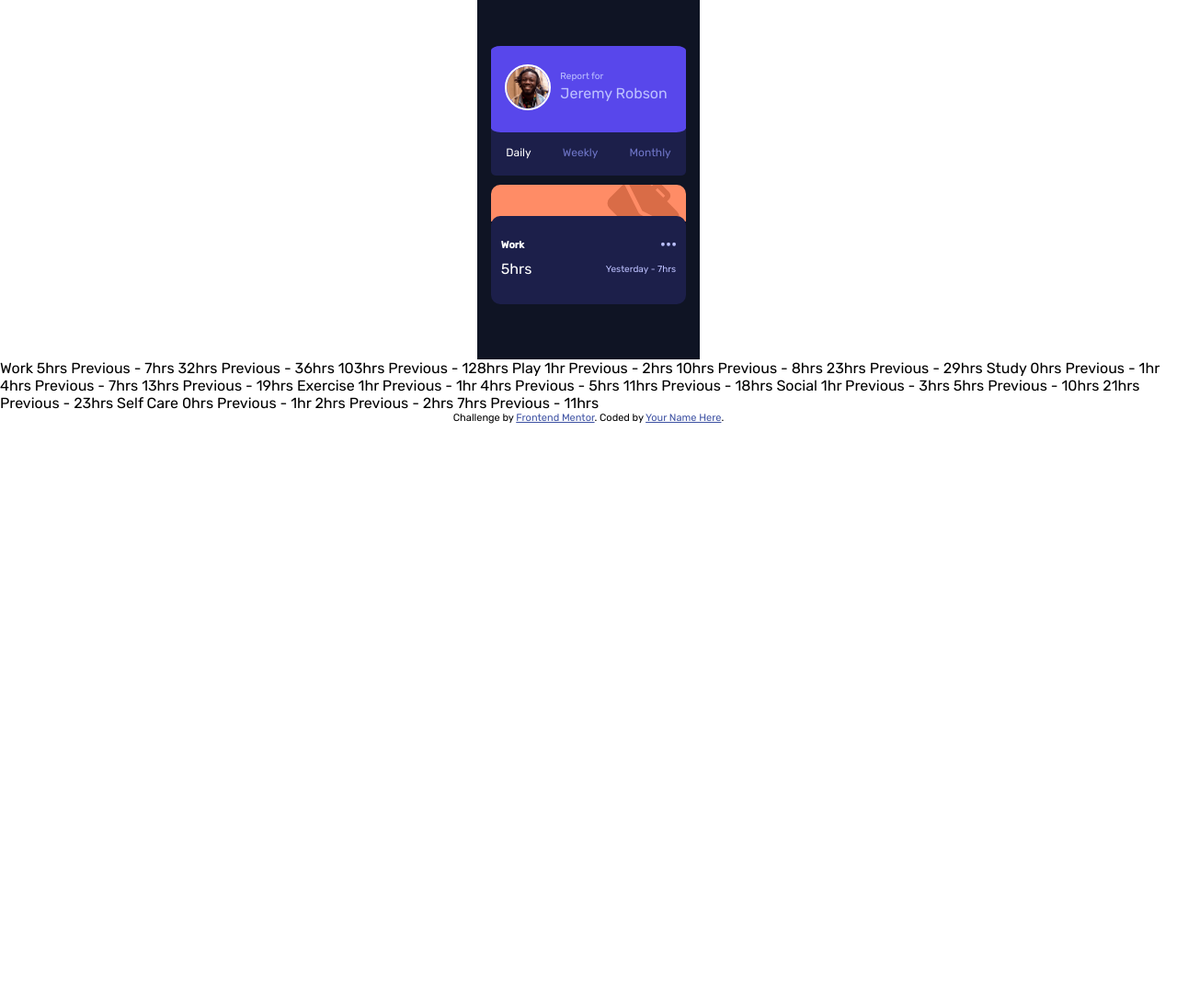
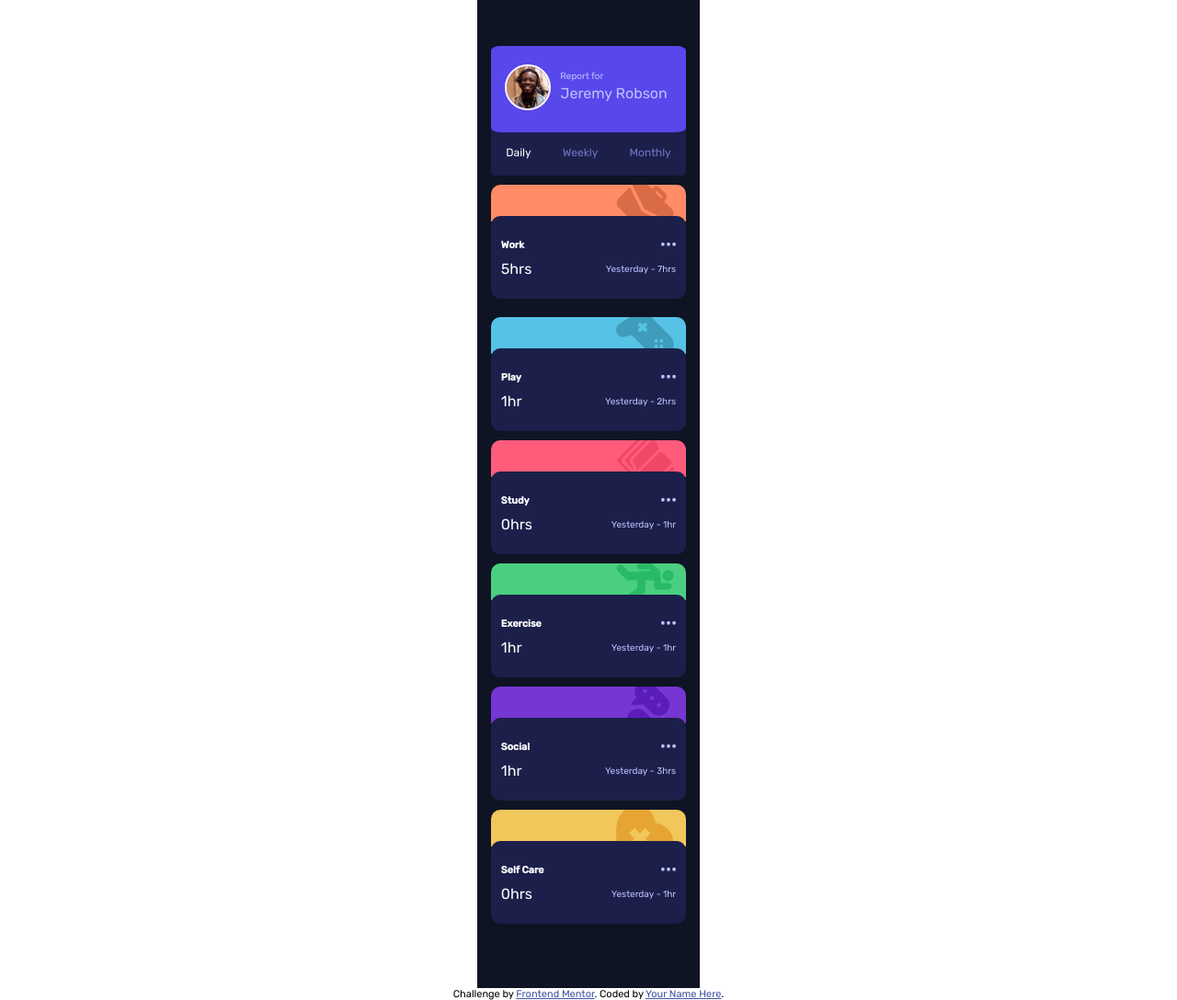
Before and after one commit to Ricksoc/fem-time-tracker, a plain HTML site: page index.html in a window 1280 px wide. Shown: the whole page at 92% size. Before the commit the page ends 800 px from the top, so only its background shows below. Drawn offline with Linux system fonts and the light colour scheme.

Commit message:
Add activity cards
Add html for Play, Study, Exercise, Social and Self Care activity
cards. modify text content and classes

Set a sub-class for each card inside .activity-card-top to specify
background color and image.

Explicitely set height of activity-card-bottom to 90px to match
design appearance.

```diff
--- a/app/scss/_activity-card.scss
+++ b/app/scss/_activity-card.scss
@@ -12,17 +12,44 @@
   border-radius: 10px 10px 0 0;
 
   background-repeat: no-repeat;
-  background-position-x: 95%;
-  background-position-y: 30%;
+  background-size: 30%;
+  background-position-x: 92%;
+  background-position-y: 25%;
 
   &__work {
     background-color: $l-red-work;
     background-image: url("/images/icon-work.svg");
   }
+
+  &__play {
+    background-color: $l-blue-play;
+    background-image: url("/images/icon-play.svg");
+  }
+
+  &__study {
+    background-color: $l-red-study;
+    background-image: url("/images/icon-study.svg");
+  }
+
+  &__exercise {
+    background-color: $l-green-exercise;
+    background-image: url("/images/icon-exercise.svg");
+  }
+
+  &__social {
+    background-color: $violet-social;
+    background-image: url("/images/icon-social.svg");
+  }
+
+  &__self {
+    background-color: $orange-self-care;
+    background-image: url("/images/icon-self-care.svg");
+  }
 }
 
 .activity-card-bottom {
   position: relative;
+  height: 90px;
   z-index: 1;
   border-radius: 10px;
   margin-top: -10px;
--- a/index.html
+++ b/index.html
@@ -69,85 +69,130 @@
           </div>
         </div>
       </div>
+
+        <div class="card activity-card">
+          <div class="activity-card-top activity-card-top__play"></div>
+          <div class="activity-card-bottom activity-card-bottom__play">
+            <div class="grid-container">
+
+              <h6 class="activity-card__title">Play</h6>
+              <a href="/">
+                <svg viewBox="0 0 21 5" width="16" height="5" xmlns="http://www.w3.org/2000/svg">
+                  <path
+                  d="M2.5 0a2.5 2.5 0 1 1 0 5 2.5 2.5 0 0 1 0-5Zm8 0a2.5 2.5 0 1 1 0 5 2.5 2.5 0 0 1 0-5Zm8 0a2.5 2.5 0 1 1 0 5 2.5 2.5 0 0 1 0-5Z"
+                  fill="#BBC0FF"
+                  fill-rule="evenodd"
+                  />
+                </svg>
+              </a>
+              <p class="current-time">1hr</p>
+              <p class="previous-activity">
+                <span class="activity-card__period">Yesterday</span>
+                <span>&nbsp-&nbsp</span>
+                <span class="activity-card__previous">2hrs</span>
+              </p>
+          </div>
+        </div>
+
+        <div class="card activity-card">
+          <div class="activity-card-top activity-card-top__study"></div>
+          <div class="activity-card-bottom activity-card-bottom__study">
+            <div class="grid-container">
+
+              <h6 class="activity-card__title">Study</h6>
+              <a href="/">
+                <svg viewBox="0 0 21 5" width="16" height="5" xmlns="http://www.w3.org/2000/svg">
+                  <path
+                  d="M2.5 0a2.5 2.5 0 1 1 0 5 2.5 2.5 0 0 1 0-5Zm8 0a2.5 2.5 0 1 1 0 5 2.5 2.5 0 0 1 0-5Zm8 0a2.5 2.5 0 1 1 0 5 2.5 2.5 0 0 1 0-5Z"
+                  fill="#BBC0FF"
+                  fill-rule="evenodd"
+                  />
+                </svg>
+              </a>
+              <p class="current-time">0hrs</p>
+              <p class="previous-activity">
+                <span class="activity-card__period">Yesterday</span>
+                <span>&nbsp-&nbsp</span>
+                <span class="activity-card__previous">1hr</span>
+              </p>
+          </div>
+        </div>
+
+        <div class="card activity-card">
+          <div class="activity-card-top activity-card-top__exercise"></div>
+          <div class="activity-card-bottom activity-card-bottom__exercise">
+            <div class="grid-container">
+
+              <h6 class="activity-card__title">Exercise</h6>
+              <a href="/">
+                <svg viewBox="0 0 21 5" width="16" height="5" xmlns="http://www.w3.org/2000/svg">
+                  <path
+                  d="M2.5 0a2.5 2.5 0 1 1 0 5 2.5 2.5 0 0 1 0-5Zm8 0a2.5 2.5 0 1 1 0 5 2.5 2.5 0 0 1 0-5Zm8 0a2.5 2.5 0 1 1 0 5 2.5 2.5 0 0 1 0-5Z"
+                  fill="#BBC0FF"
+                  fill-rule="evenodd"
+                  />
+                </svg>
+              </a>
+              <p class="current-time">1hr</p>
+              <p class="previous-activity">
+                <span class="activity-card__period">Yesterday</span>
+                <span>&nbsp-&nbsp</span>
+                <span class="activity-card__previous">1hr</span>
+              </p>
+          </div>
+        </div>
+
+        <div class="card activity-card">
+          <div class="activity-card-top activity-card-top__social"></div>
+          <div class="activity-card-bottom activity-card-bottom__social">
+            <div class="grid-container">
+
+              <h6 class="activity-card__title">Social</h6>
+              <a href="/">
+                <svg viewBox="0 0 21 5" width="16" height="5" xmlns="http://www.w3.org/2000/svg">
+                  <path
+                  d="M2.5 0a2.5 2.5 0 1 1 0 5 2.5 2.5 0 0 1 0-5Zm8 0a2.5 2.5 0 1 1 0 5 2.5 2.5 0 0 1 0-5Zm8 0a2.5 2.5 0 1 1 0 5 2.5 2.5 0 0 1 0-5Z"
+                  fill="#BBC0FF"
+                  fill-rule="evenodd"
+                  />
+                </svg>
+              </a>
+              <p class="current-time">1hr</p>
+              <p class="previous-activity">
+                <span class="activity-card__period">Yesterday</span>
+                <span>&nbsp-&nbsp</span>
+                <span class="activity-card__previous">3hrs</span>
+              </p>
+          </div>
+        </div>
+
+        <div class="card activity-card">
+          <div class="activity-card-top activity-card-top__self"></div>
+          <div class="activity-card-bottom activity-card-bottom__self">
+            <div class="grid-container">
+
+              <h6 class="activity-card__title">Self Care</h6>
+              <a href="/">
+                <svg viewBox="0 0 21 5" width="16" height="5" xmlns="http://www.w3.org/2000/svg">
+                  <path
+                  d="M2.5 0a2.5 2.5 0 1 1 0 5 2.5 2.5 0 0 1 0-5Zm8 0a2.5 2.5 0 1 1 0 5 2.5 2.5 0 0 1 0-5Zm8 0a2.5 2.5 0 1 1 0 5 2.5 2.5 0 0 1 0-5Z"
+                  fill="#BBC0FF"
+                  fill-rule="evenodd"
+                  />
+                </svg>
+              </a>
+              <p class="current-time">0hrs</p>
+              <p class="previous-activity">
+                <span class="activity-card__period">Yesterday</span>
+                <span>&nbsp-&nbsp</span>
+                <span class="activity-card__previous">1hr</span>
+              </p>
+          </div>
+        </div>
+      </div>
     </main>
 
-    Work 5hrs
-    <!-- daily -->
-    Previous - 7hrs
-    <!-- daily -->
-    32hrs
-    <!-- weekly -->
-    Previous - 36hrs
-    <!-- weekly -->
-    103hrs
-    <!-- monthly -->
-    Previous - 128hrs
-    <!-- monthly -->
 
-    Play 1hr
-    <!-- daily -->
-    Previous - 2hrs
-    <!-- daily -->
-    10hrs
-    <!-- weekly -->
-    Previous - 8hrs
-    <!-- weekly -->
-    23hrs
-    <!-- monthly -->
-    Previous - 29hrs
-    <!-- monthly -->
-
-    Study 0hrs
-    <!-- daily -->
-    Previous - 1hr
-    <!-- daily -->
-    4hrs
-    <!-- weekly -->
-    Previous - 7hrs
-    <!-- weekly -->
-    13hrs
-    <!-- monthly -->
-    Previous - 19hrs
-    <!-- monthly -->
-
-    Exercise 1hr
-    <!-- daily -->
-    Previous - 1hr
-    <!-- daily -->
-    4hrs
-    <!-- weekly -->
-    Previous - 5hrs
-    <!-- weekly -->
-    11hrs
-    <!-- monthly -->
-    Previous - 18hrs
-    <!-- monthly -->
-
-    Social 1hr
-    <!-- daily -->
-    Previous - 3hrs
-    <!-- daily -->
-    5hrs
-    <!-- weekly -->
-    Previous - 10hrs
-    <!-- weekly -->
-    21hrs
-    <!-- monthly -->
-    Previous - 23hrs
-    <!-- monthly -->
-
-    Self Care 0hrs
-    <!-- daily -->
-    Previous - 1hr
-    <!-- daily -->
-    2hrs
-    <!-- weekly -->
-    Previous - 2hrs
-    <!-- weekly -->
-    7hrs
-    <!-- monthly -->
-    Previous - 11hrs
-    <!-- monthly -->
 
     <div class="attribution">
       Challenge by
```
Also changed, not shown: Data.txt (added), dist/main.css, 1 other file.
